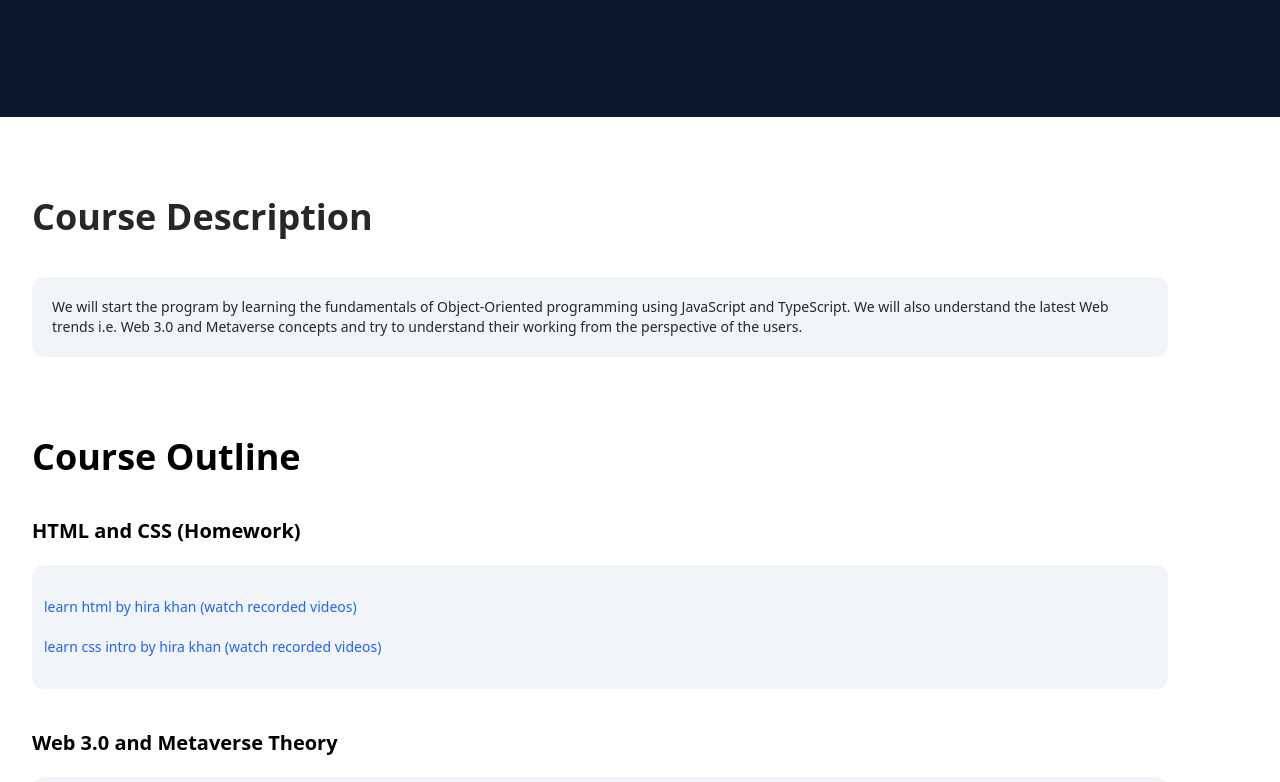
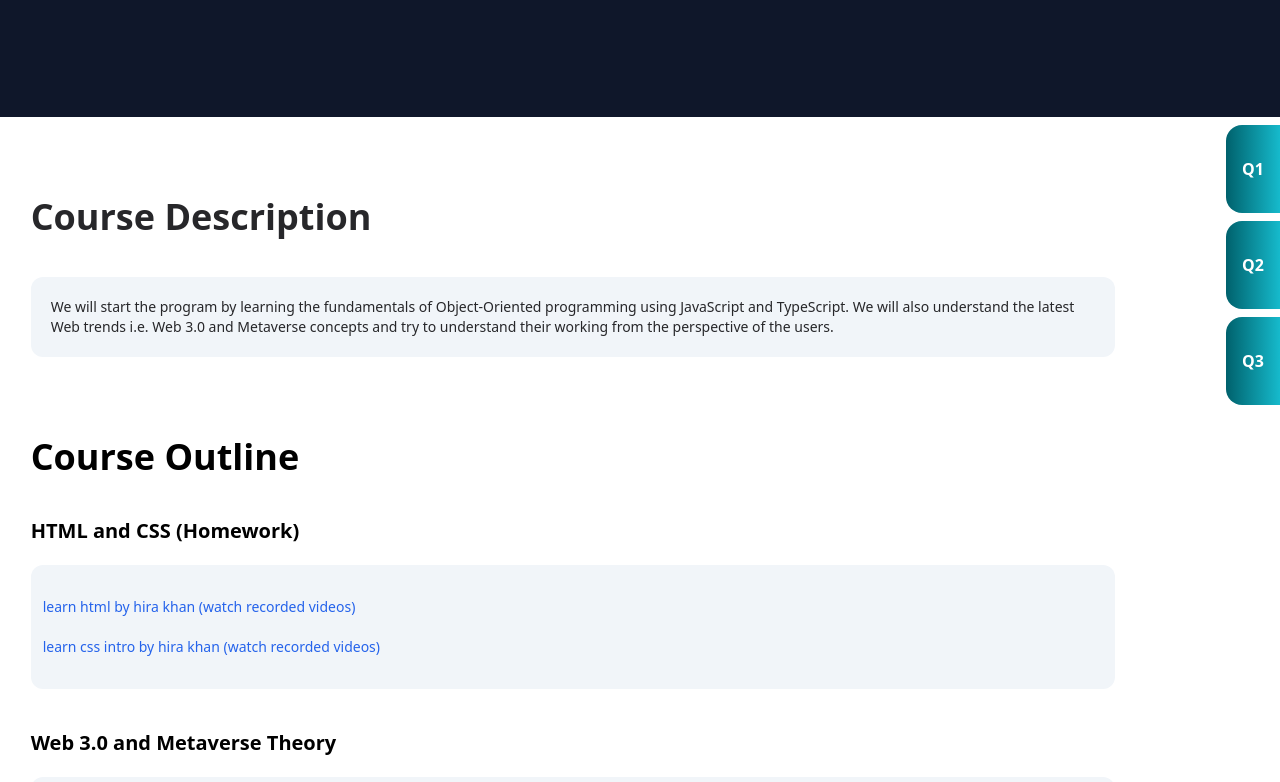
Before and after one commit to raofahadkhan/Panaverse-Web-Tailwind, a Next.js app: page /core-courses/q1 in a window 1280 px wide. Shown: the part 660-1442 px from the top of the page. Built offline with nearby package versions, Linux system fonts and the light colour scheme.

Commit message:
Core Courses Dynamic Segment Completed

```diff
--- a/src/app/core-courses/[quarter]/page.tsx
+++ b/src/app/core-courses/[quarter]/page.tsx
@@ -2,6 +2,7 @@ import Description from "@/components/shared/Description";
 import Hero from "@/components/widgets/Hero";
 import { CompulsaryQuarterData } from "@/Data/data";
 import { quarterData } from "@/Data/types";
+import Link from "next/link";
 import { FC } from "react";
 
 function getData(id: string) {
@@ -33,7 +34,45 @@ function Page({ params }: { params: { quarter: string } }) {
           img={true}
           bgcolor="black"
         />
-        <Description data={data} />
+        <div className="flex gap-x-4 gap-y-2 mt-2 justify-center md:hidden">
+          <Link href="/core-courses/q1">
+            <button className="py-4 px-8 bg-gradient-to-r from-[#00616C] to-[#16bacc] text-white rounded-md font-semibold">
+              Q1
+            </button>
+          </Link>
+          <Link href="/core-courses/q2">
+            <button className="py-4 px-8 bg-gradient-to-r from-[#00616C] to-[#16bacc] text-white rounded-md font-semibold">
+              Q2
+            </button>
+          </Link>
+          <Link href="/core-courses/q3">
+            <button className="py-4 px-8 bg-gradient-to-r from-[#00616C] to-[#16bacc] text-white rounded-md font-semibold">
+              Q3
+            </button>
+          </Link>
+        </div>
+        <div className="flex">
+          <Description data={data} />
+          <div className="mt-2 hidden md:block relative ">
+            <div className="gap-x-4  flex flex-col gap-y-2 sticky top-28 justify-center pb-5">
+              <Link href="/core-courses/q1">
+                <button className="py-8 px-4 bg-gradient-to-r from-[#00616C] to-[#16bacc] text-white rounded-l-2xl font-semibold ">
+                  Q1
+                </button>
+              </Link>
+              <Link href="/core-courses/q2">
+                <button className="py-8 px-4 bg-gradient-to-r from-[#00616C] to-[#16bacc] text-white rounded-l-2xl font-semibold">
+                  Q2
+                </button>
+              </Link>
+              <Link href="/core-courses/q3">
+                <button className="py-8 px-4 bg-gradient-to-r from-[#00616C] to-[#16bacc] text-white rounded-l-2xl font-semibold">
+                  Q3
+                </button>
+              </Link>
+            </div>
+          </div>
+        </div>
       </div>
     </>
   );
```
